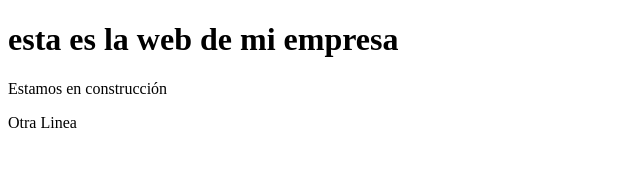
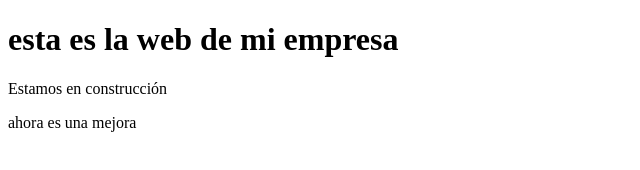
Before and after one commit to crsalmarza/misProyectos, a plain HTML site: page index.html in a window 1280 px wide. Shown: the full height of the page, 0-640 px from the left. Drawn offline with Linux system fonts and the light colour scheme.

Commit message:
este elimina y agrega otra linea

```diff
--- a/index.html
+++ b/index.html
@@ -6,6 +6,6 @@
  <body>
    <h1>esta es la web de mi empresa</h1>
    <p>Estamos en construcción</p>
-   <p>Otra Linea</p>
+   <p>ahora es una mejora</p>
  </body>
 </html>
```
